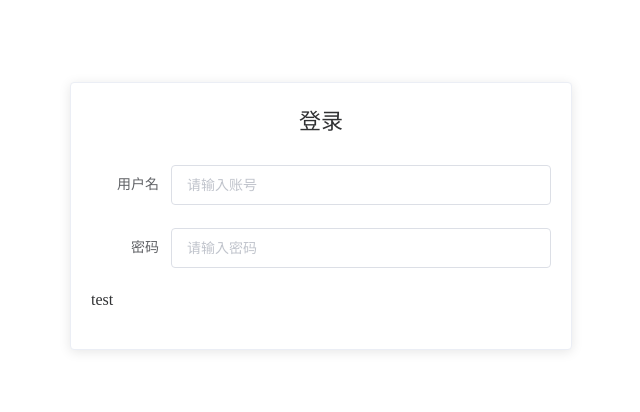
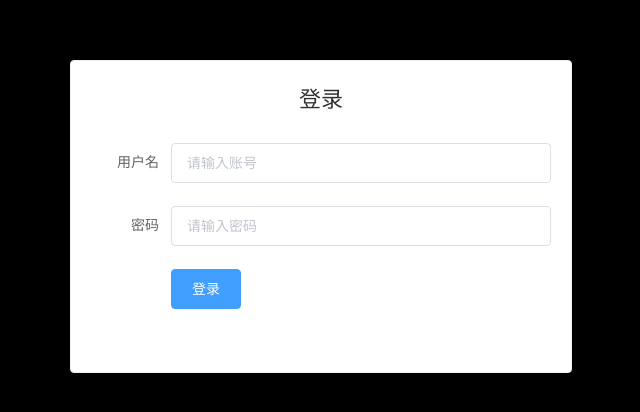
Before and after one commit to Zhangwei19974/back-stage-management, a Vue app: page /login in a window 1280 px wide. Shown: the part 184-596 px from the top of the page, without its empty margins (319-959 px from the left). Built offline with nearby package versions, Linux system fonts and the light colour scheme.

Commit message:
fix:登录界面

```diff
--- a/package.json
+++ b/package.json
@@ -12,12 +12,14 @@
     "element-ui": "^2.15.13",
     "pinia": "^2.0.35",
     "pinia-plugin-persistedstate": "^3.1.0",
+    "three": "^0.151.3",
     "vue": "^2.6.14",
     "vue-class-component": "^7.2.3",
     "vue-property-decorator": "^9.1.2",
     "vue-router": "^3.5.1"
   },
   "devDependencies": {
+    "@types/three": "^0.150.2",
     "@typescript-eslint/eslint-plugin": "^5.4.0",
     "@typescript-eslint/parser": "^5.4.0",
     "@vue/cli-plugin-babel": "~5.0.0",
--- /dev/null
+++ b/src/components/widgets/widget-three.vue
@@ -0,0 +1,37 @@
+<template>
+  <container-flex ref="threeRef"/>
+</template>
+
+<script lang="ts">
+import Vue from 'vue';
+import ContainerFlex from '@/components/container/container-flex.vue';
+import { Camera, PerspectiveCamera, Scene, WebGLRenderer } from 'three';
+
+export default Vue.extend({
+  components: { ContainerFlex },
+  mounted() {
+    let dom = (this.$refs.threeRef as any).$el
+    console.log(this.$refs.threeRef);
+
+    let observer = new ResizeObserver((e)=>{
+      console.log('Asdasd',e[0].borderBoxSize[0]);
+    })
+    observer.observe(dom,{box:'border-box'})
+
+
+    console.log(dom.offsetHeight,dom.offsetWidth);
+    let width = dom.offsetWidth
+    let height = dom.offsetHeight
+    let scene = new Scene()
+    let camera = new PerspectiveCamera(75,width/height,1,1000)
+    let renderer  = new WebGLRenderer()
+    renderer.setSize(width,height)
+    dom.appendChild(renderer.domElement)
+    renderer.render(scene,camera)
+  }
+});
+</script>
+
+<style scoped lang="scss">
+
+</style>
--- a/src/plugins/setup-pina.ts
+++ b/src/plugins/get-pina.ts
@@ -1,9 +1,13 @@
-import { createPinia, PiniaVuePlugin } from 'pinia';
+import { createPinia, Pinia, PiniaVuePlugin } from 'pinia';
 import { createPersistedState } from 'pinia-plugin-persistedstate';
 import Vue from 'vue';
 
+let pinia:Pinia
+
 export default function(){
-  const pinia = createPinia()
+  if(!pinia){
+    pinia = createPinia()
+  }
   pinia.use(createPersistedState())
   Vue.use(PiniaVuePlugin)
   return pinia
--- a/src/plugins/setup-plugin.ts
+++ b/src/plugins/setup-plugin.ts
@@ -1,10 +1,10 @@
-import setupPina from '@/plugins/setup-pina';
+import getPina from '@/plugins/get-pina';
 import ElementUI from 'element-ui';
 import 'element-ui/lib/theme-chalk/index.css';
 import Vue from 'vue';
 export default function (){
   Vue.use(ElementUI)
   return{
-    pinia:setupPina()
+    pinia:getPina()
   }
 }
--- a/src/router/index.ts
+++ b/src/router/index.ts
@@ -1,6 +1,8 @@
 import Vue from 'vue';
 import VueRouter, { RouteConfig } from 'vue-router';
 import HomeView from '../views/HomeView.vue';
+import useAppStore from '@/store';
+import getPina from '@/plugins/get-pina';
 
 Vue.use(VueRouter);
 
@@ -31,9 +33,16 @@ const router = new VueRouter({
   base: process.env.BASE_URL,
   routes,
 });
+const pinia = getPina()
 
+const appStore = useAppStore(pinia)
 // 前置路由首位
 router.beforeEach((to, from, next)=>{
+  // 校验是否登录成功
+  if(!appStore.isLogin && to.path !=='/login'){
+    next('/login')
+    return
+  }
   next()
 })
 
--- a/src/store/index.ts
+++ b/src/store/index.ts
@@ -11,8 +11,11 @@ const useAppStore = defineStore({
 
   },
   actions: {
-
+    setIsLogin(data:boolean){
+      this.isLogin = data
+    }
   },
+  persist: true,
 
 })
 export default useAppStore
--- a/src/views/LoginView.vue
+++ b/src/views/LoginView.vue
@@ -1,6 +1,9 @@
 <template>
-  <div>
-    <container-flex :justify-content="'center'" align-items="center">
+  <div style="position: relative">
+    <container-flex >
+      <widget-three/>
+    </container-flex>
+    <container-flex style="position: absolute;top: 0" :justify-content="'center'" align-items="center">
       <el-card class="box-card" >
         <div class="login-box">
           <div class="login-box-title">登录</div>
@@ -11,27 +14,29 @@
             <el-form-item label="密码" prop="password" >
               <el-input v-model="formData.password"  placeholder="请输入密码"/>
             </el-form-item>
+            <el-form-item>
+              <el-button type="primary" @click="submit">登录</el-button>
+            </el-form-item>
           </el-form>
         </div>
-        test
       </el-card>
     </container-flex>
   </div>
 </template>
 
-<script lang="ts">
-import { mapState } from 'pinia';
+<script>
+import { mapActions, mapState } from 'pinia';
 import useAppStore from '../store';
 import ContainerFlex from '@/components/container/container-flex.vue';
+import WidgetThree from '@/components/widgets/widget-three.vue';
 
 export default {
-  components: { ContainerFlex },
+  components: { WidgetThree, ContainerFlex },
   computed:{
-    ...mapState(useAppStore,['isLogin'])
+    ...mapState(useAppStore,['isLogin']),
+
   },
-  data:():{
-    formData:ILoginInfo
-  }=>{
+  data:()=>{
     return{
       formData:{
         userName:'',
@@ -41,6 +46,13 @@ export default {
   },
   mounted() {
   },
+  methods:{
+    ...mapActions(useAppStore,['setIsLogin']),
+    submit(){
+      this.setIsLogin(true)
+      this.$router.push('/')
+    }
+  }
 
 };
 </script>
@@ -57,6 +69,10 @@ export default {
       margin: auto;
       font-size: 22px;
     }
+    .login-box__options{
+      display: flex;
+      justify-content: center;
+    }
   }
 }
 </style>
```
Also changed, not shown: 1 other file (tests, documents, lock files or other folders).
